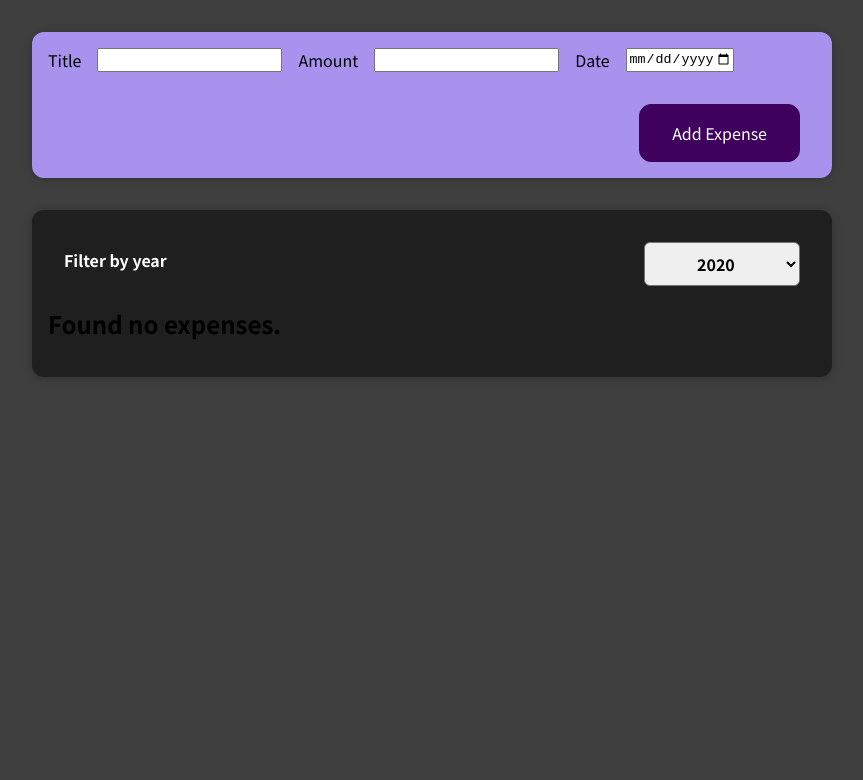
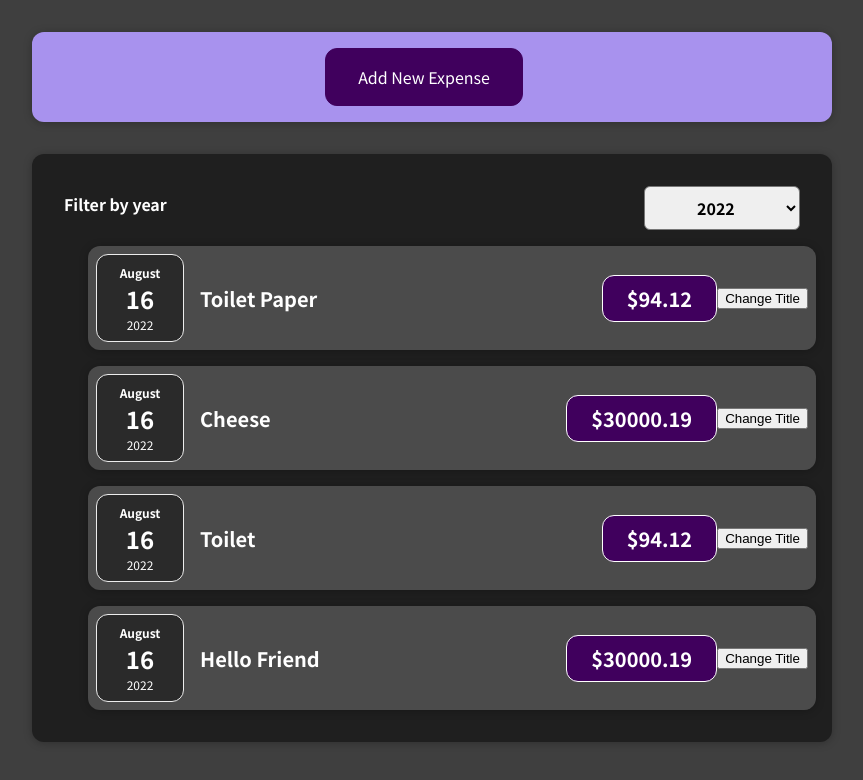
Before and after one commit to AndrewPrud/args-react, a React (Create React App) app in the folder 01-starting-setup/: page / in a window 1280 px wide. Shown: the top 780 px of the page, without its empty margins (208-1071 px from the left). Built offline with nearby package versions, Linux system fonts and the light colour scheme.

Commit message:
Added Buttons to NewExpense and ExpenseForm

```diff
--- a/01-starting-setup/src/components/Expenses.js
+++ b/01-starting-setup/src/components/Expenses.js
@@ -8,7 +8,7 @@ import ExpensesFilter from './newExpense/ExpensesFilter.js';
 import ExpenseList from './newExpense/ExpenseList.js';
 
 function Expenses(props){
-  const [filteredYear, setFilteredYear] = useState("2020");
+  const [filteredYear, setFilteredYear] = useState("2022");
   function filterChangeHandler(selectedYear){
     setFilteredYear(selectedYear);
   }
--- a/01-starting-setup/src/components/newExpense/ExpenseForm.js
+++ b/01-starting-setup/src/components/newExpense/ExpenseForm.js
@@ -44,6 +44,7 @@ const[enteredDate, setEnteredDate] = useState("");
         </div>
       </div>
       <div className='new-expense__actions'>
+          <button type="button" onClick={props.onCancel}>Cancel</button>
           <button type='submit'>Add Expense</button>
       </div>
     </form>
--- a/01-starting-setup/src/components/newExpense/NewExpense.js
+++ b/01-starting-setup/src/components/newExpense/NewExpense.js
@@ -1,17 +1,26 @@
-import React from 'react';
+import React, { useState } from 'react';
 import './NewExpense.css';
 import ExpenseForm from './ExpenseForm.js'
 function NewExpense(props){
+    const[isEditing, setIsEditing] = useState(false);
+    function startEditingHandler() {
+        setIsEditing(true);
+    }
+    function stopEditingHandler(){
+        setIsEditing(false);
+    }
     function saveExpenseDataHandler(enteredExpenseData){
         const expenseData = {
             ...enteredExpenseData,
             id: Math.random().toString()
         };
         props.onAddExpense(expenseData);
+        setIsEditing(false);
     }
     return(
         <div className='new-expense'>
-            <ExpenseForm onSaveExpenseData={saveExpenseDataHandler}></ExpenseForm>
+            {isEditing===false && <button onClick={startEditingHandler}>Add New Expense</button>}
+            {isEditing===true && <ExpenseForm onSaveExpenseData={saveExpenseDataHandler} onCancel={stopEditingHandler}></ExpenseForm>}
         </div>
     );
 }
```
Also changed, not shown: 1 other file (tests, documents, lock files or other folders).
